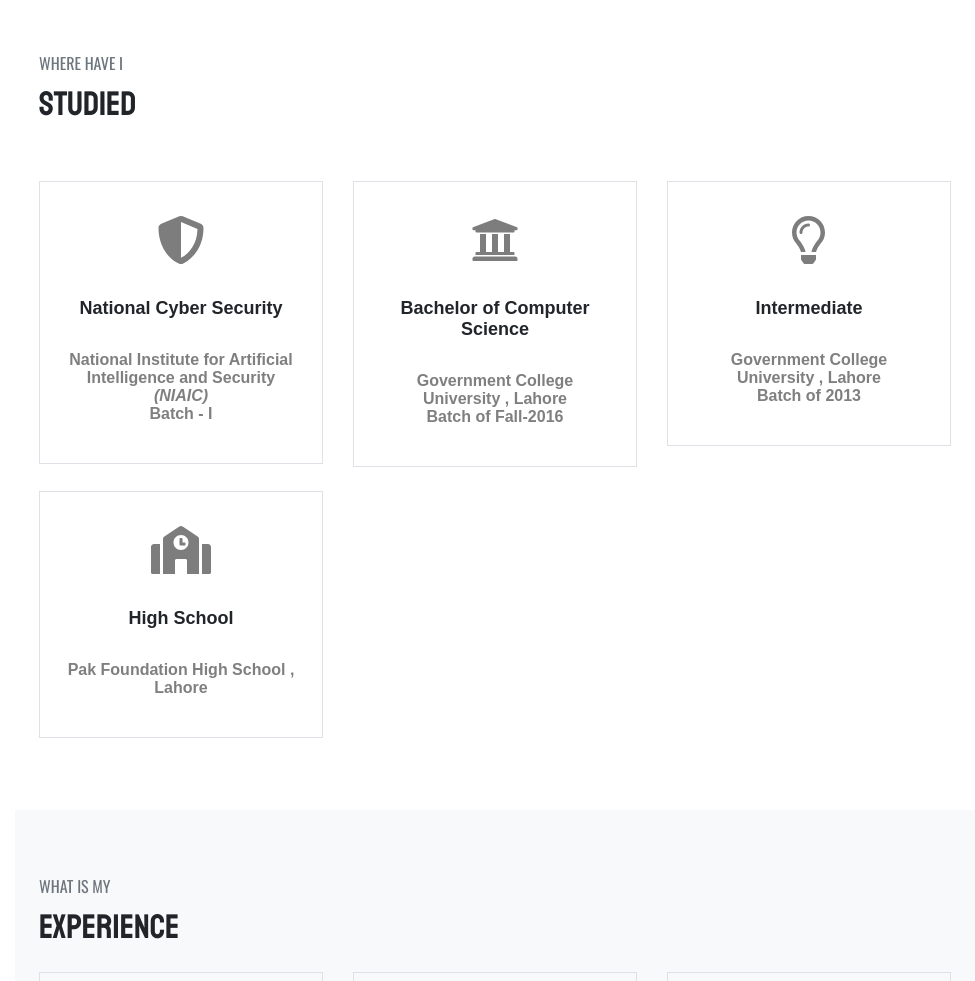
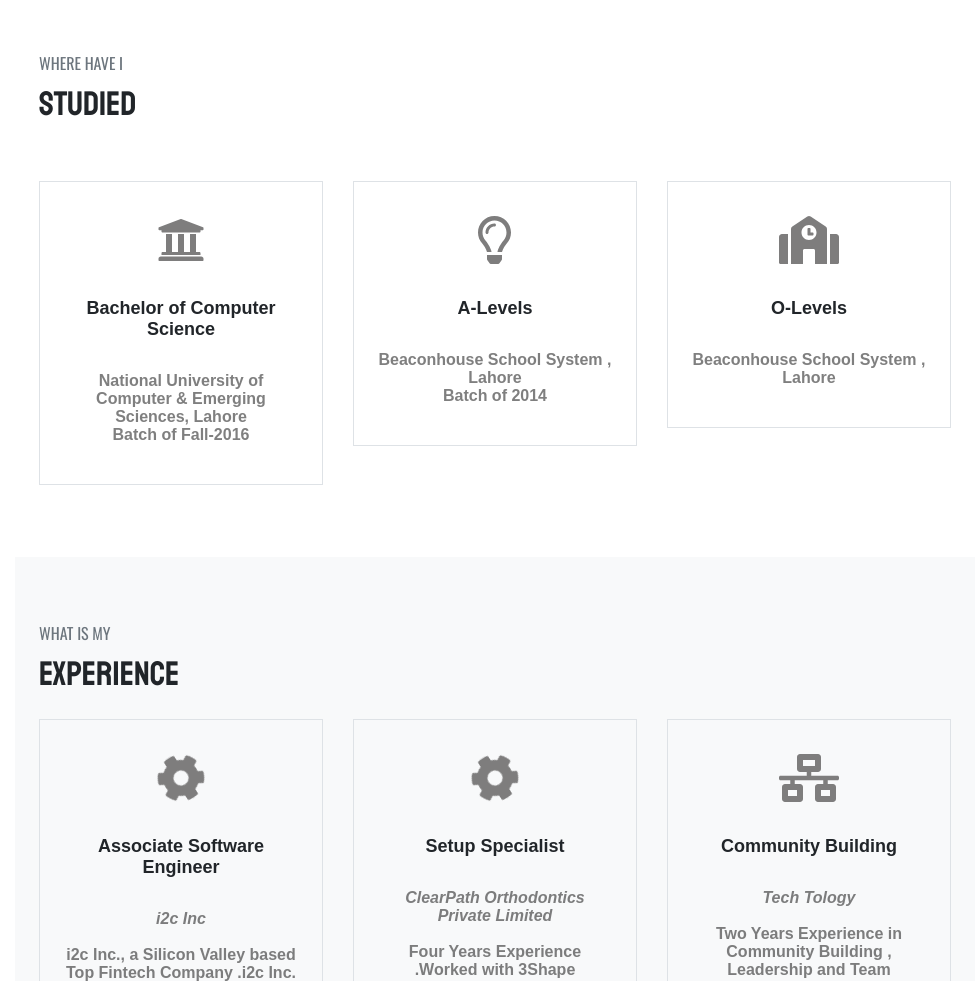
Before and after one commit to BurhanAtique/BurhanAtique.github.io, a website: page index.html in a window 1280 px wide. Shown: the part 2233-3214 px from the top of the page, without its empty margins (305-1280 px from the left). Drawn offline with nearby package versions, Linux system fonts and the light colour scheme; animation ran at ten frames a second; a web font is replaced by a local one.

Commit message:
Update index.html

```diff
--- a/index.html
+++ b/index.html
@@ -206,22 +206,13 @@
                             <h1 class="text-uppercase font-staat font-size-34">Studied</h1>
                         </div>
                         <div class="row">
-                            <div class="col-md-4 col-sm-6 mb-4 text-center">
-                                <div class="panel border p-4">
-                                    <span class="icon text-secondary"><i class="fas fa-shield-alt fa-3x sk"></i></span>
-                                    <h4 class="font-ram py-4">National Cyber Security</h4>
-                                    <p class="font-ram font-size-16 text-black-50">
-                                        National Institute for Artificial Intelligence and Security <i><b>(NIAIC)</b></i> <br>
-                                        Batch - I
-                                    </p>
-                                </div>
-                            </div>
+
                             <div class="col-md-4 col-sm-6 mb-4 text-center">
                                 <div class="panel border p-4">
                                     <span class="icon text-secondary"><i class="fas fa-university fa-3x sk"></i></span>
                                     <h4 class="font-ram py-4">Bachelor of Computer Science</h4>
                                     <p class="font-ram font-size-16 text-black-50">
-                                        Government College University , Lahore <br>
+                                        National University of Computer & Emerging Sciences, Lahore <br>
                                         Batch of Fall-2016
                                     </p>
                                 </div>
@@ -229,10 +220,10 @@
                             <div class="col-md-4 col-sm-6 mb-4 text-center">
                                 <div class="panel border p-4">
                                     <span class="icon text-secondary"><i class="far fa-lightbulb fa-3x sk"></i></span>
-                                    <h4 class="font-ram py-4">Intermediate</h4>
+                                    <h4 class="font-ram py-4">A-Levels</h4>
                                     <p class="font-ram font-size-16 text-black-50">
-                                        Government College University , Lahore <br>
-                                        Batch of 2013
+                                        Beaconhouse School System , Lahore <br>
+                                        Batch of 2014
                                     </p>
                                 </div>
                             </div>
@@ -240,9 +231,9 @@
                             <div class="col-md-4 col-sm-6 mb-4 text-center">
                                 <div class="panel border p-4">
                                     <span class="icon text-secondary"><i class="fas fa-school fa-3x sk"></i></span>
-                                    <h4 class="font-ram py-4">High School</h4>
+                                    <h4 class="font-ram py-4">O-Levels</h4>
                                     <p class="font-ram font-size-16 text-black-50">
-                                        Pak Foundation High School , Lahore
+                                        Beaconhouse School System , Lahore
                                     </p>
                                 </div>
                             </div>
```
